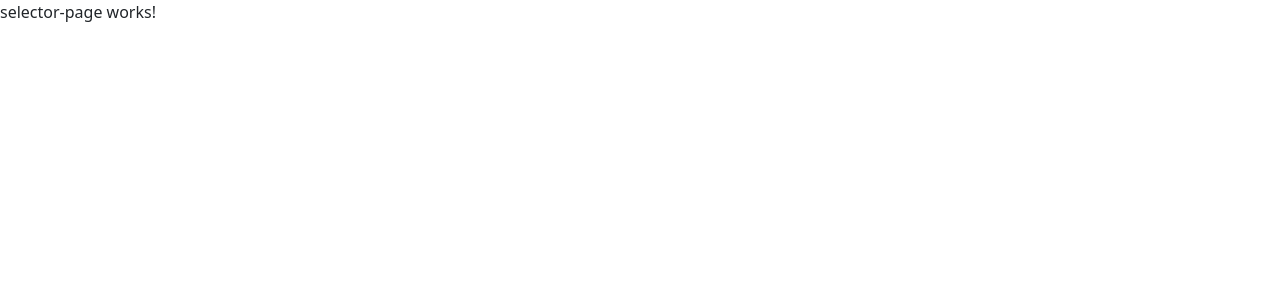
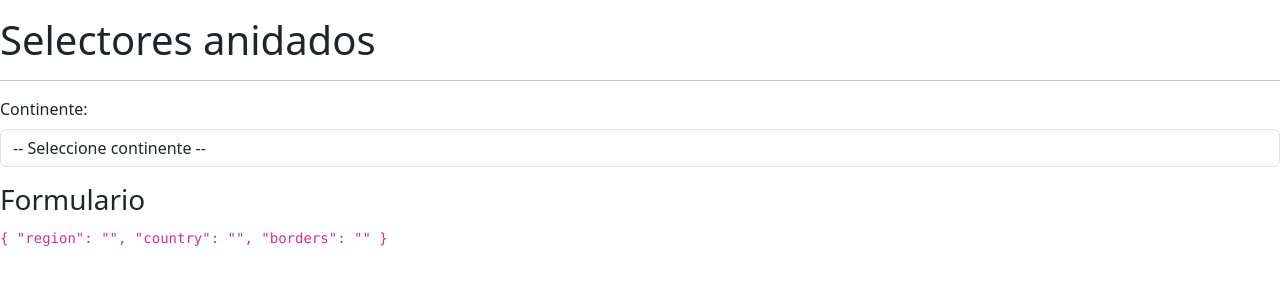
Before and after one commit to tomasVergara14/reactive-forms-selectors, an Angular app: page /selector in a window 1280 px wide. Shown: the top 300 px of the page. Built offline with nearby package versions, Linux system fonts and the light colour scheme.

Commit message:
primer selector

```diff
--- a/src/app/country/countries.module.ts
+++ b/src/app/country/countries.module.ts
@@ -1,5 +1,6 @@
 import { NgModule } from '@angular/core';
 import { CommonModule } from '@angular/common';
+import { ReactiveFormsModule } from '@angular/forms';
 
 //Modules
 import { CountriesRoutingModule } from './countries-routing.module';
@@ -15,7 +16,8 @@
   ],
   imports: [
     CommonModule,
-    CountriesRoutingModule
+    CountriesRoutingModule,
+    ReactiveFormsModule,
   ],
   exports:[
     CountriesRoutingModule,
--- a/src/app/country/pages/selector-page/selector-page.component.html
+++ b/src/app/country/pages/selector-page/selector-page.component.html
@@ -1 +1,23 @@
-<p>selector-page works!</p>
+<h1 class="mt-3"> Selectores anidados</h1>
+<hr>
+
+<form [formGroup]="myForm" >
+
+    <!-- Region -->
+    <div class="row mb-3">
+        <div class="col">
+            <label class="form-label">Continente:</label>
+            <select
+            formControlName="region"
+            class="form-control">
+                <option value="">-- Seleccione continente --</option>
+            </select>
+        </div>
+    </div>
+
+</form>
+
+<h3>Formulario</h3>
+<code>
+    {{ myForm.value | json }}
+</code>
--- a/src/app/country/pages/selector-page/selector-page.component.ts
+++ b/src/app/country/pages/selector-page/selector-page.component.ts
@@ -1,4 +1,5 @@
 import { Component } from '@angular/core';
+import { FormBuilder, FormGroup, Validators } from '@angular/forms';
 
 @Component({
   selector: 'app-selector-page',
@@ -8,4 +9,14 @@
 })
 export class SelectorPageComponent {
 
+  public myForm: FormGroup = this.fb.group({
+    region: ['', Validators.required],
+    country: ['', Validators.required],
+    borders: ['', Validators.required],
+  })
+
+  constructor(
+    private fb: FormBuilder,
+  ){}
+
 }
```
